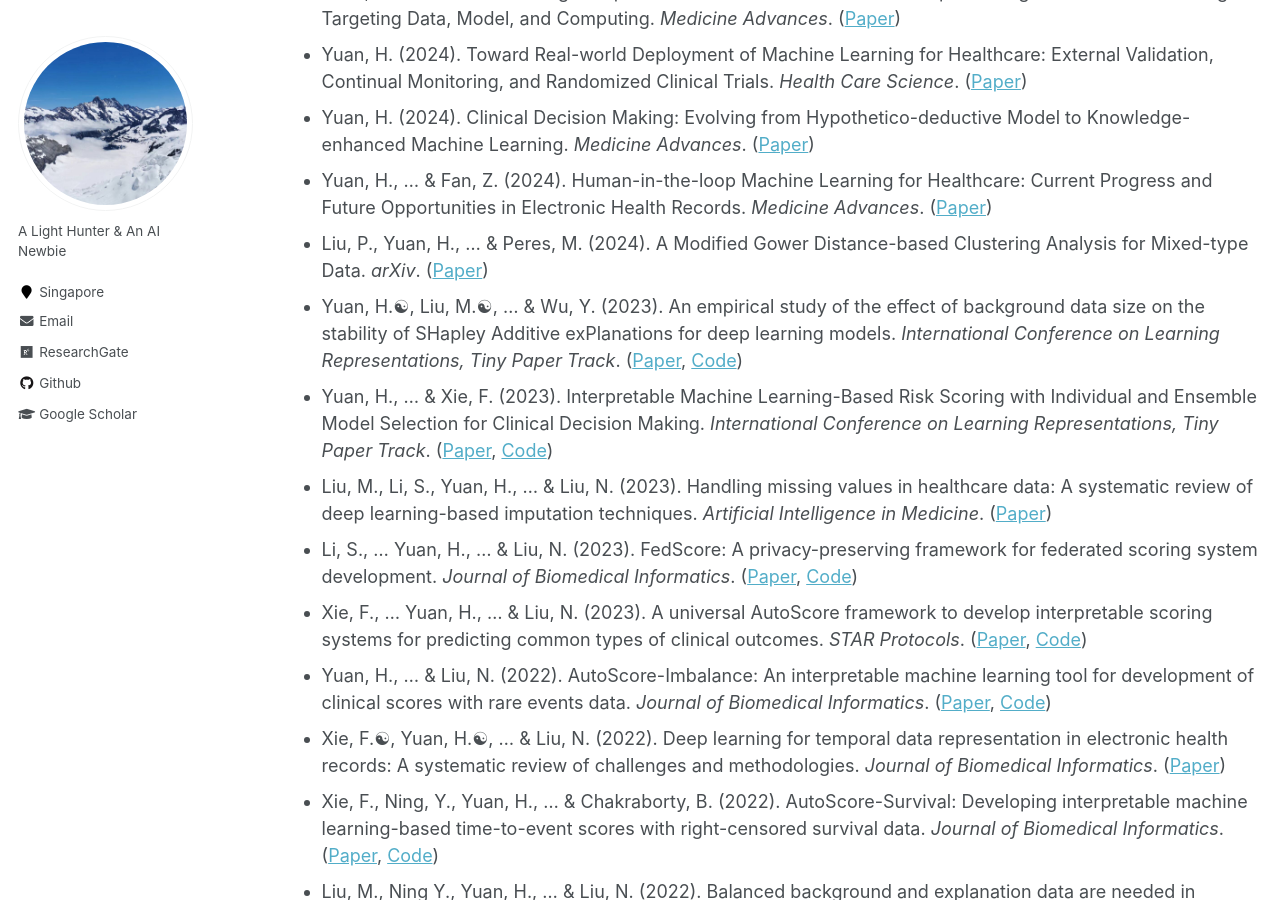
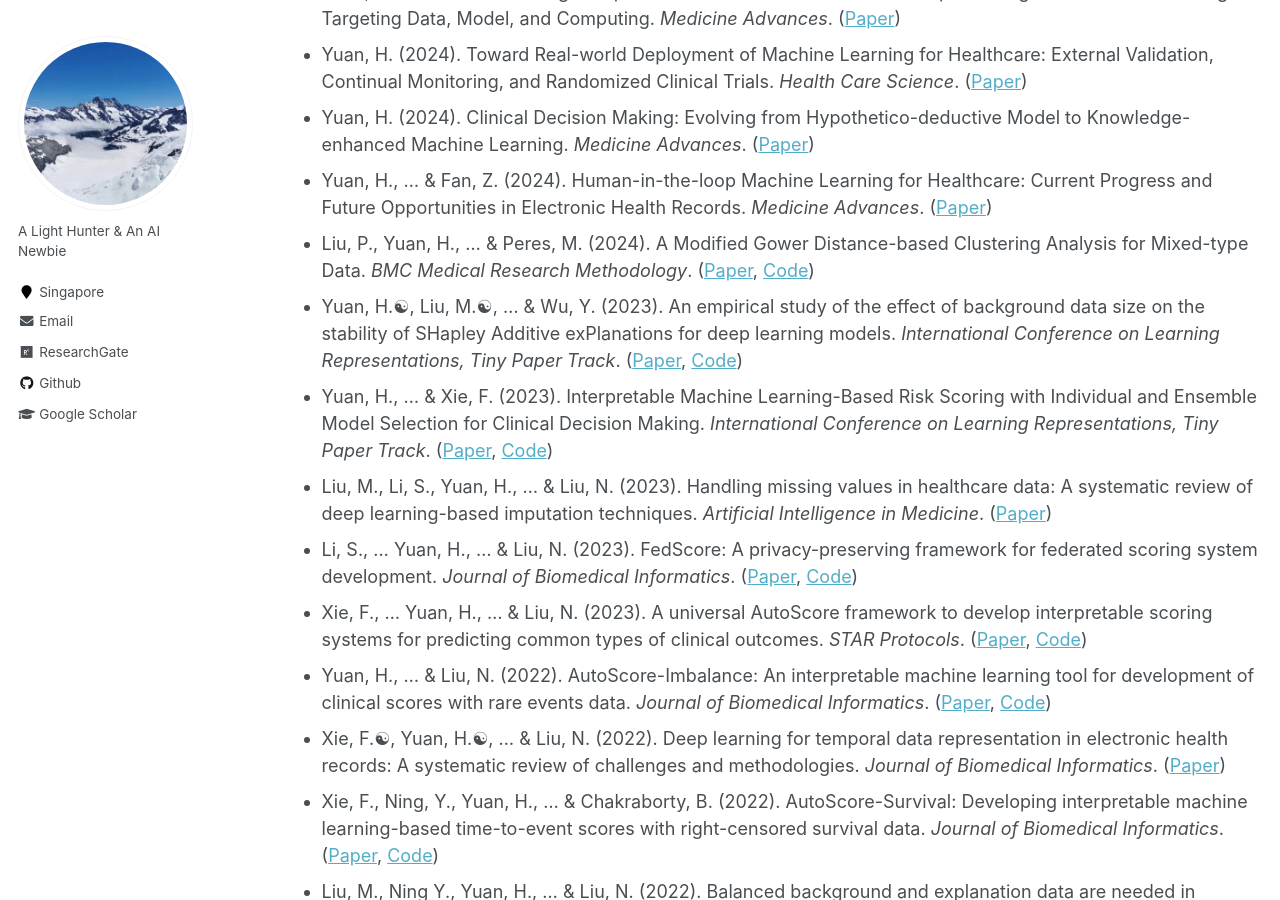
Before and after one commit to Han-Yuan-Med/Han-Yuan-Med.github.io, a Jekyll site: the page built from _pages/publications.md, in a window 1280 px wide and 900 px high, scrolled down 1358 px. Built offline with Jekyll 4.4.1, drawn with Linux system fonts in a browser that asks for light colours.

Commit message:
Update publications.md

```diff
--- a/_pages/publications.md
+++ b/_pages/publications.md
@@ -31,7 +31,7 @@ author_profile: true
 * Yuan, H. (2024). Toward Real-world Deployment of Machine Learning for Healthcare: External Validation, Continual Monitoring, and Randomized Clinical Trials. *Health Care Science*. ([Paper](http://han-yuan-med.github.io/files/Toward Real-world Deployment of Machine Learning for Healthcare External Validation, Continual Monitoring, and Randomized Clinical Trials.pdf))
 * Yuan, H. (2024). Clinical Decision Making: Evolving from Hypothetico-deductive Model to Knowledge-enhanced Machine Learning. *Medicine Advances*. ([Paper](http://han-yuan-med.github.io/files/Clinical decision making Evolving from the hypothetico‐deductive model to knowledge‐enhanced machine learning.pdf))
 * Yuan, H., … & Fan, Z. (2024). Human-in-the-loop Machine Learning for Healthcare: Current Progress and Future Opportunities in Electronic Health Records. *Medicine Advances*. ([Paper](http://han-yuan-med.github.io/files/Human‐in‐the‐loop machine learning for healthcare Current progress and future opportunities in electronic health records.pdf))
-* Liu, P., Yuan, H., … & Peres, M. (2024). A Modified Gower Distance-based Clustering Analysis for Mixed-type Data. *arXiv*. ([Paper](http://han-yuan-med.github.io/files/A modified and weighted Gower distance-based clustering analysis for mixed type data a simulation and empirical analyses.pdf))
+* Liu, P., Yuan, H., … & Peres, M. (2024). A Modified Gower Distance-based Clustering Analysis for Mixed-type Data. *BMC Medical Research Methodology*. ([Paper](http://han-yuan-med.github.io/files/A modified and weighted Gower distance-based clustering analysis for mixed type data a simulation and empirical analyses.pdf), [Code](https://github.com/Pinyan-Liu/DAFI-Gower-Distance))
 * Yuan, H.☯︎, Liu, M.☯︎, … & Wu, Y. (2023). An empirical study of the effect of background data size on the stability of SHapley Additive exPlanations for deep learning models. *International Conference on Learning Representations, Tiny Paper Track*. ([Paper](http://han-yuan-med.github.io/files/An empirical study of the effect of background data size on the stability of SHapley Additive exPlanations (SHAP) for deep learning models.pdf), [Code](https://github.com/Han-Yuan-Med/shap-bg-size))
 * Yuan, H., … & Xie, F. (2023). Interpretable Machine Learning-Based Risk Scoring with Individual and Ensemble Model Selection for Clinical Decision Making. *International Conference on Learning Representations, Tiny Paper Track*. ([Paper](http://han-yuan-med.github.io/files/Interpretable Machine Learning-Based Risk Scoring with Individual and Ensemble Model Selection for Clinical Decision Making.pdf), [Code](https://github.com/Han-Yuan-Med/comparison))
 * Liu, M., Li, S., Yuan, H., ... & Liu, N. (2023). Handling missing values in healthcare data: A systematic review of deep learning-based imputation techniques. *Artificial Intelligence in Medicine*. ([Paper](http://han-yuan-med.github.io/files/Handling missing values in healthcare data A systematic review of deep learning-based imputation techniques.pdf))
```
